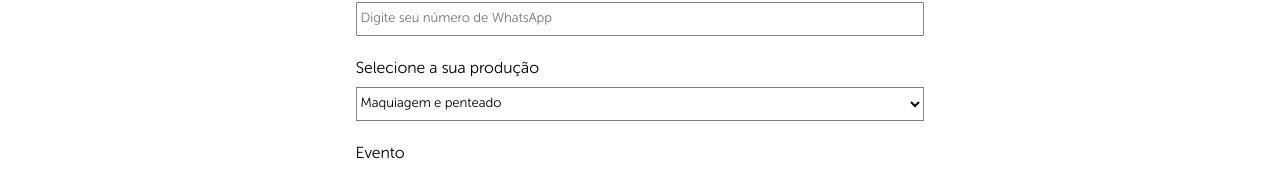
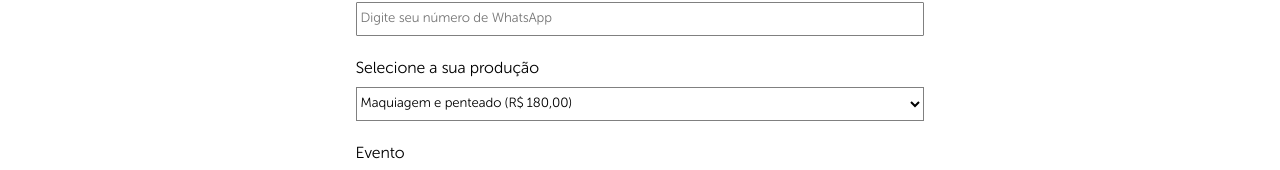
Before and after one commit to gabrielscapim/frontend-schedule-your-beauty, a React (Vite) app: page /schedule in a window 1280 px wide. Shown: the part 250-420 px from the top of the page. Built offline with nearby package versions, Linux system fonts and the light colour scheme.

Commit message:
feat: productions price

```diff
--- a/package.json
+++ b/package.json
@@ -18,6 +18,7 @@
     "react": "^18.2.0",
     "react-datepicker": "^4.16.0",
     "react-dom": "^18.2.0",
+    "react-google-recaptcha": "^3.1.0",
     "react-router-dom": "^6.14.2"
   },
   "devDependencies": {
--- a/src/pages/PageSchedule/index.jsx
+++ b/src/pages/PageSchedule/index.jsx
@@ -15,7 +15,7 @@ function PageSchedule() {
   const [state, setState] = useState({
     eventUserName: '',
     eventUserTel: '',
-    productionType: 'Maquiagem e penteado',
+    productionType: 'Maquiagem e penteado (R$ 180,00)',
     eventName: '',
     eventPeriod: '',
     eventDate: '',
@@ -84,7 +84,11 @@ function PageSchedule() {
         <Select
           id="production-type-select"
           label="Selecione a sua produção"
-          options={ ['Maquiagem e penteado', 'Apenas maquiagem', 'Apenas penteado'] }
+          options={
+            ['Maquiagem e penteado (R$ 180,00)',
+              'Apenas maquiagem (R$ 130,00) ',
+              'Apenas penteado (R$ 50,00)']
+          }
           inputValue={ productionType }
           name="productionType"
           handleChange={ handleChange }
```
Also changed, not shown: 1 other file (tests, documents, lock files or other folders).
